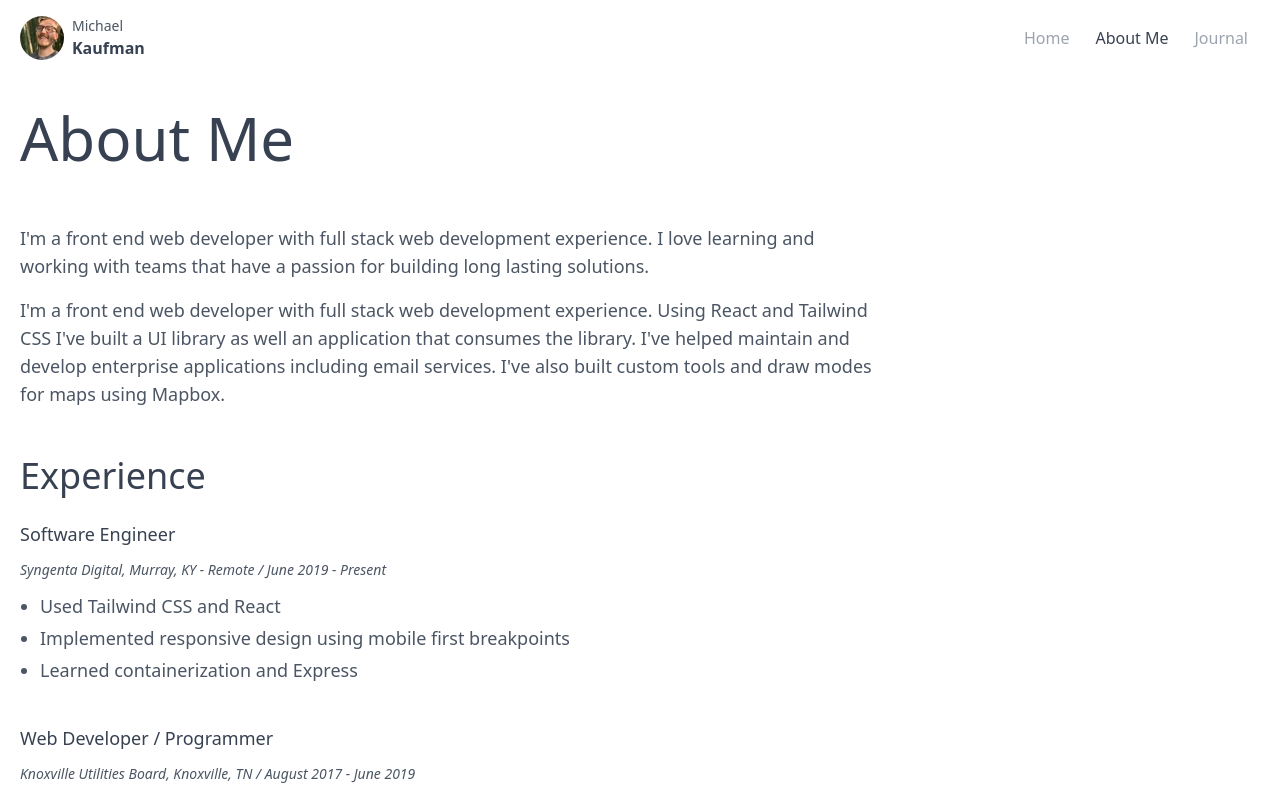
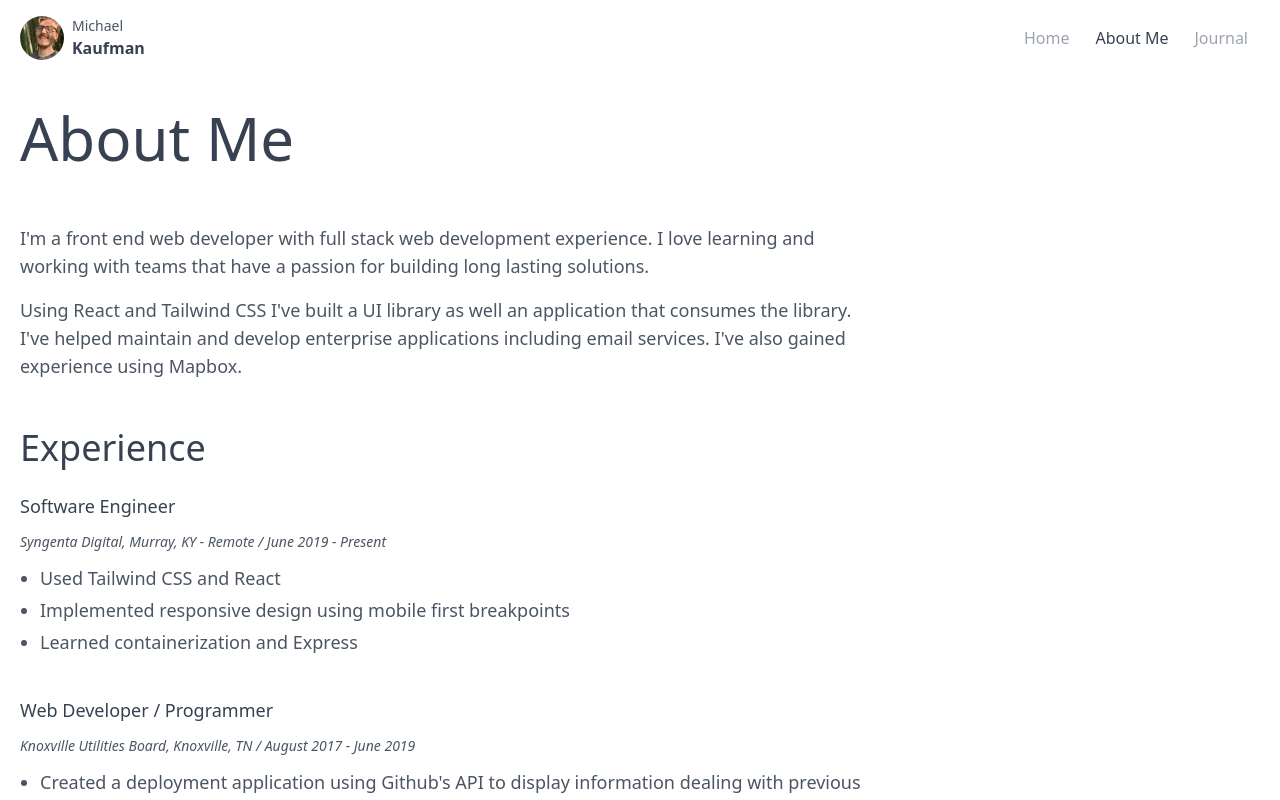
Before and after one commit to KaufmanDeveloper/kaufman-personal-site, a Next.js app: page /about-me in a window 1280 px wide. Shown: the top 800 px of the page. Built offline with nearby package versions, Linux system fonts and the light colour scheme.

Commit message:
feat: Change verbage on About Me page (#8)

```diff
--- a/pages/about-me/index.jsx
+++ b/pages/about-me/index.jsx
@@ -23,11 +23,10 @@ export default function AboutMe() {
           </SectionContent>
 
           <SectionContent className="mt-4">
-            I'm a front end web developer with full stack web development
-            experience. Using React and Tailwind CSS I've built a UI library as
-            well an application that consumes the library. I've helped maintain
-            and develop enterprise applications including email services. I've
-            also built custom tools and draw modes for maps using Mapbox.
+            Using React and Tailwind CSS I've built a UI library as well an
+            application that consumes the library. I've helped maintain and
+            develop enterprise applications including email services. I've also
+            gained experience using Mapbox.
           </SectionContent>
         </Section>
 
```
